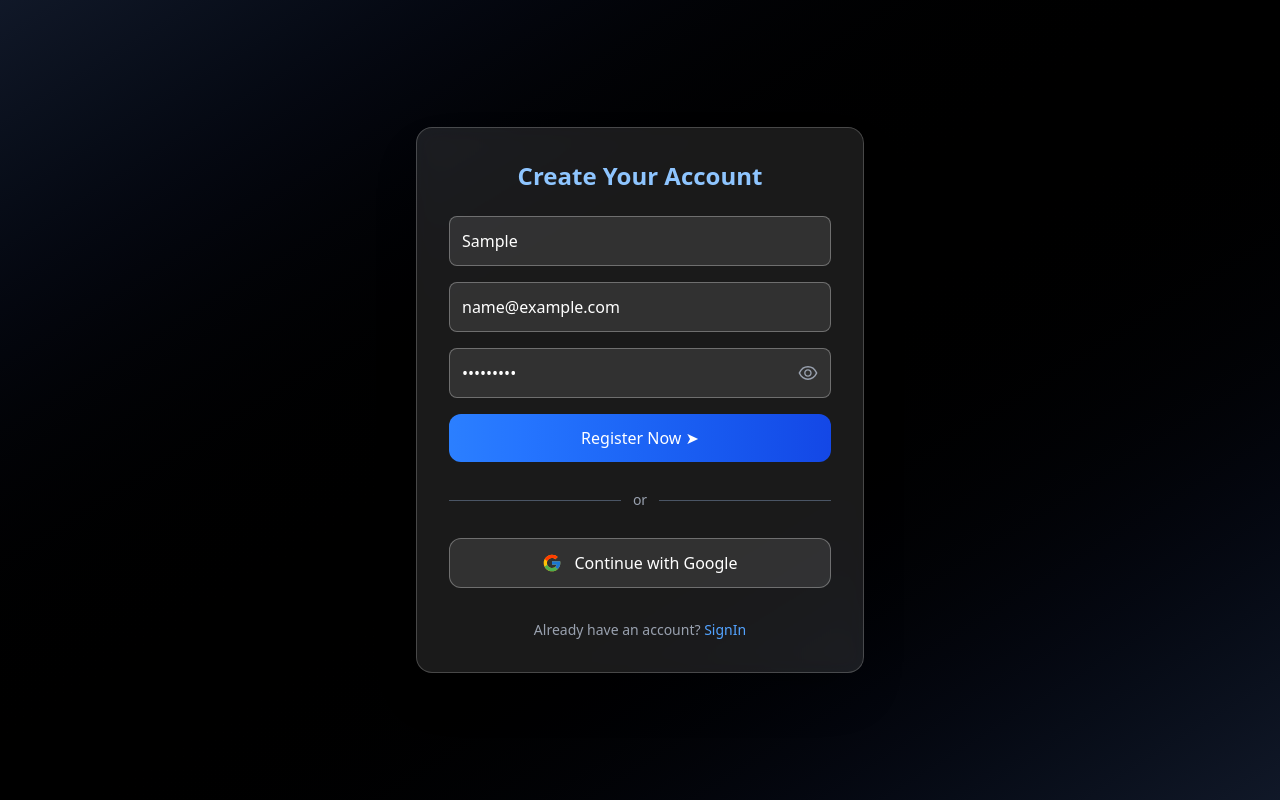
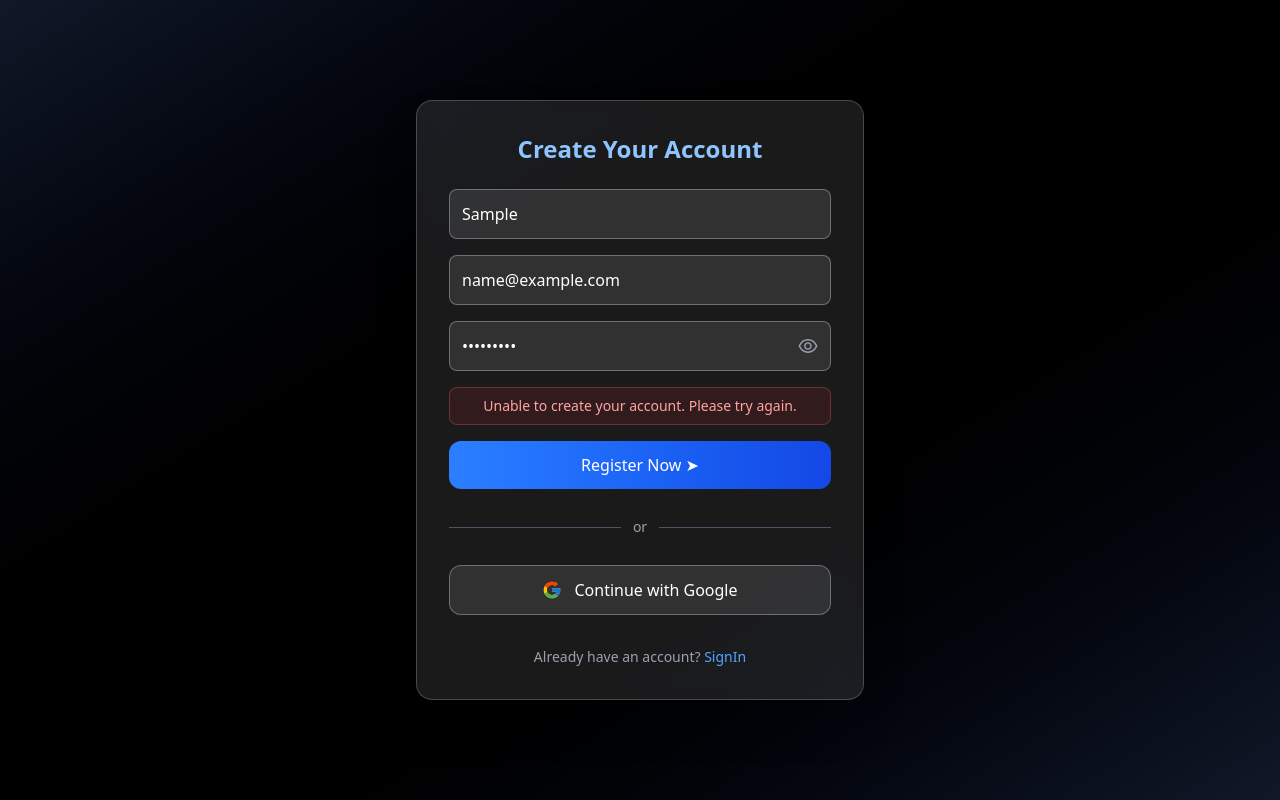
Before and after one commit to Ayush-Kant/multicart, a Next.js app in the folder multicart/: page /signup in a window 1280 px wide. Both pictures are taken after typing "Sample", "name@example.com", "Sample123" into the empty fields and a click on the button "Register Now ➤". Built offline with nearby package versions, Linux system fonts and the light colour scheme; no server answers; the database is empty.

Commit message:
Show signup errors

```diff
--- a/multicart/src/app/signup/page.tsx
+++ b/multicart/src/app/signup/page.tsx
@@ -14,25 +14,33 @@ export default function SignupPage() {
   const [password,setPassword] = useState("")
   const [showPassword, setShowPassword] = useState(false);
   const [loading,setLoading] = useState(false)
+  const [errorMessage, setErrorMessage] = useState("")
   const router = useRouter()
 
   const handleSignup =async (e: React.FormEvent) => {
     e.preventDefault()
     setLoading(true)
+    setErrorMessage("")
+
    try {
     const result = await axios.post("/api/auth/register",{name , email , password})
     console.log(result.data)
-    setLoading(false)
     setName("")
     setEmail("")
     setPassword("")
     router.push("/login")
    } catch (error) {
-    console.log(error)
+    if (axios.isAxiosError(error)) {
+      setErrorMessage(
+        error.response?.data?.message ||
+        "Unable to create your account. Please try again."
+      )
+    } else {
+      setErrorMessage("Unable to create your account. Please try again.")
+    }
+   } finally {
     setLoading(false)
    }
-
-
   };
 
   return (
@@ -86,6 +94,15 @@ export default function SignupPage() {
             </button>
           </div>
 
+          {errorMessage && (
+            <p
+              role="alert"
+              className="rounded-lg border border-red-400/30 bg-red-500/10 px-3 py-2 text-center text-sm text-red-300"
+            >
+              {errorMessage}
+            </p>
+          )}
+
           {/* Submit Button */}
           <button
             type="submit"
```
